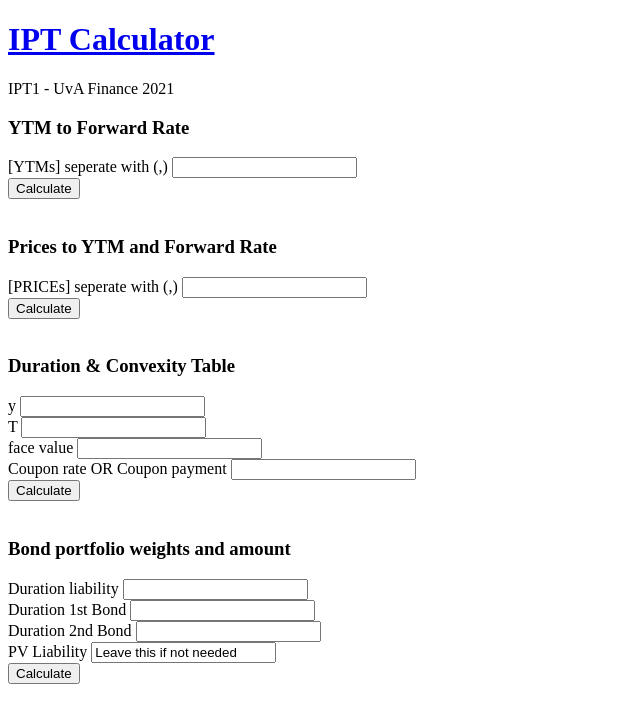
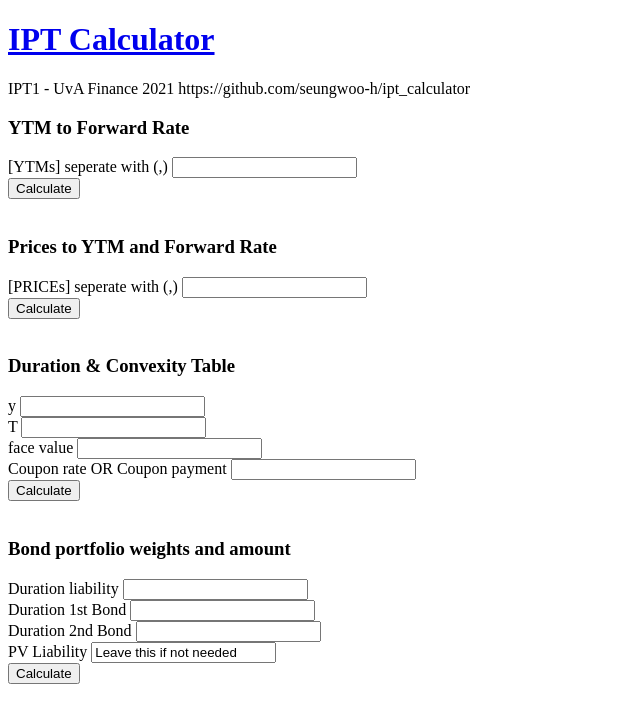
Before and after one commit to seungwoo-h/investment_portfolio_theory_calculator, a Flask app: page / in a window 1280 px wide. Shown: the top 701 px of the page, without its empty margins (0-640 px from the left). Run offline with Flask 2, Linux system fonts and the light colour scheme; parts of the project's set-up code (start-up, migrations or seed data) failed here and were passed over.

Commit message:
Update index.html

```diff
--- a/templates/index.html
+++ b/templates/index.html
@@ -9,6 +9,7 @@
 </head>
 <h1><a href={{ url_for('main_get') }}> IPT Calculator </a></h1>
 IPT1 - UvA Finance 2021
+https://github.com/seungwoo-h/ipt_calculator
 <body>
     <div>
         <h3>YTM to Forward Rate</h3>
```
